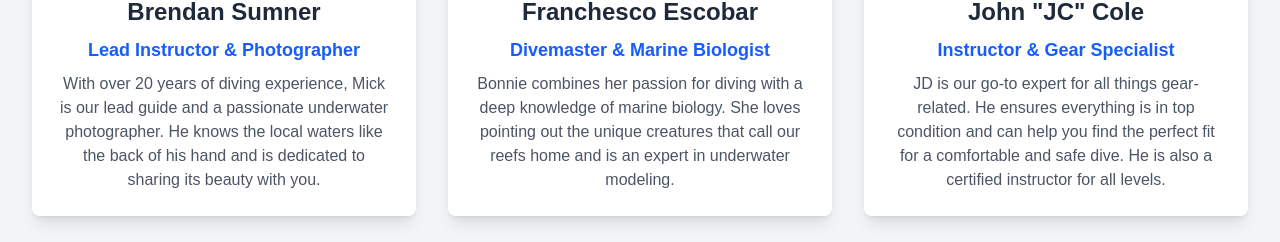
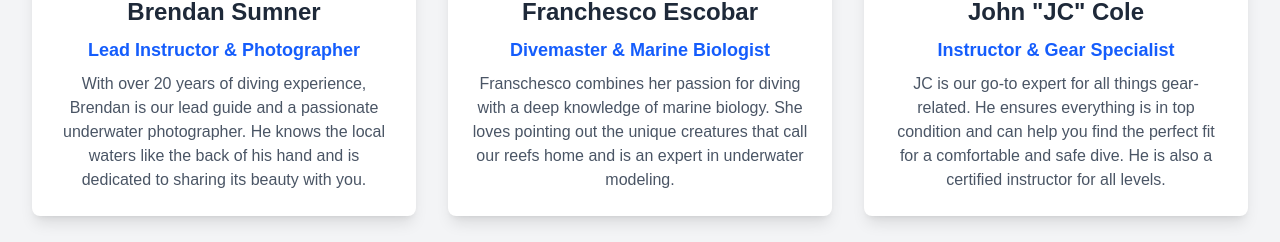
Before and after one commit to captncasper/my-design-portfolio, a Next.js app: page /dive-tour/team in a window 1280 px wide. Shown: the part 420-662 px from the top of the page. Built offline with nearby package versions, Linux system fonts and the light colour scheme.

Commit message:
Update page.tsx

```diff
--- a/src/app/dive-tour/team/page.tsx
+++ b/src/app/dive-tour/team/page.tsx
@@ -4,19 +4,19 @@ const teamMembers = [
   {
     name: 'Brendan Sumner',
     role: 'Lead Instructor & Photographer',
-    bio: 'With over 20 years of diving experience, Mick is our lead guide and a passionate underwater photographer. He knows the local waters like the back of his hand and is dedicated to sharing its beauty with you.',
+    bio: 'With over 20 years of diving experience, Brendan is our lead guide and a passionate underwater photographer. He knows the local waters like the back of his hand and is dedicated to sharing its beauty with you.',
     image: '/assets/ocean-reef-background-1.jpg',
   },
   {
     name: 'Franchesco Escobar',
     role: 'Divemaster & Marine Biologist',
-    bio: 'Bonnie combines her passion for diving with a deep knowledge of marine biology. She loves pointing out the unique creatures that call our reefs home and is an expert in underwater modeling.',
+    bio: 'Franschesco combines her passion for diving with a deep knowledge of marine biology. She loves pointing out the unique creatures that call our reefs home and is an expert in underwater modeling.',
     image: '/assets/ocean-reef-background-2.jpg',
   },
   {
     name: 'John "JC" Cole',
     role: 'Instructor & Gear Specialist',
-    bio: 'JD is our go-to expert for all things gear-related. He ensures everything is in top condition and can help you find the perfect fit for a comfortable and safe dive. He is also a certified instructor for all levels.',
+    bio: 'JC is our go-to expert for all things gear-related. He ensures everything is in top condition and can help you find the perfect fit for a comfortable and safe dive. He is also a certified instructor for all levels.',
     image: '/project-placeholder.jpg',
   },
 ];
```
